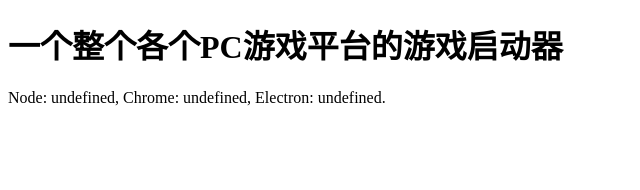
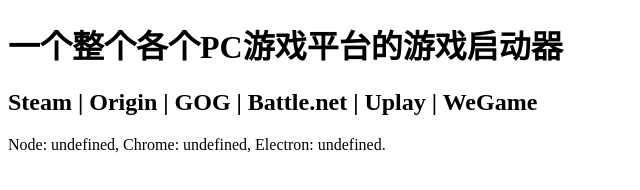
Before and after one commit to fox2081/PCGL, an Electron app: page src/renderer/index.html in a window 800 px wide. Shown: the whole page, without its empty margins (0-640 px from the left). Drawn offline with Linux system fonts and the light colour scheme.

Commit message:
[Feature]: 目前预计支持的平台

```diff
--- a/src/renderer/index.html
+++ b/src/renderer/index.html
@@ -6,6 +6,7 @@
   </head>
   <body>
     <h1>一个整个各个PC游戏平台的游戏启动器</h1>
+    <h2>Steam | Origin | GOG | Battle.net | Uplay | WeGame</h2>
     Node: <script>document.write(process.versions.node)</script>,
     Chrome: <script>document.write(process.versions.chrome)</script>,
     Electron: <script>document.write(process.versions.electron)</script>.
```
